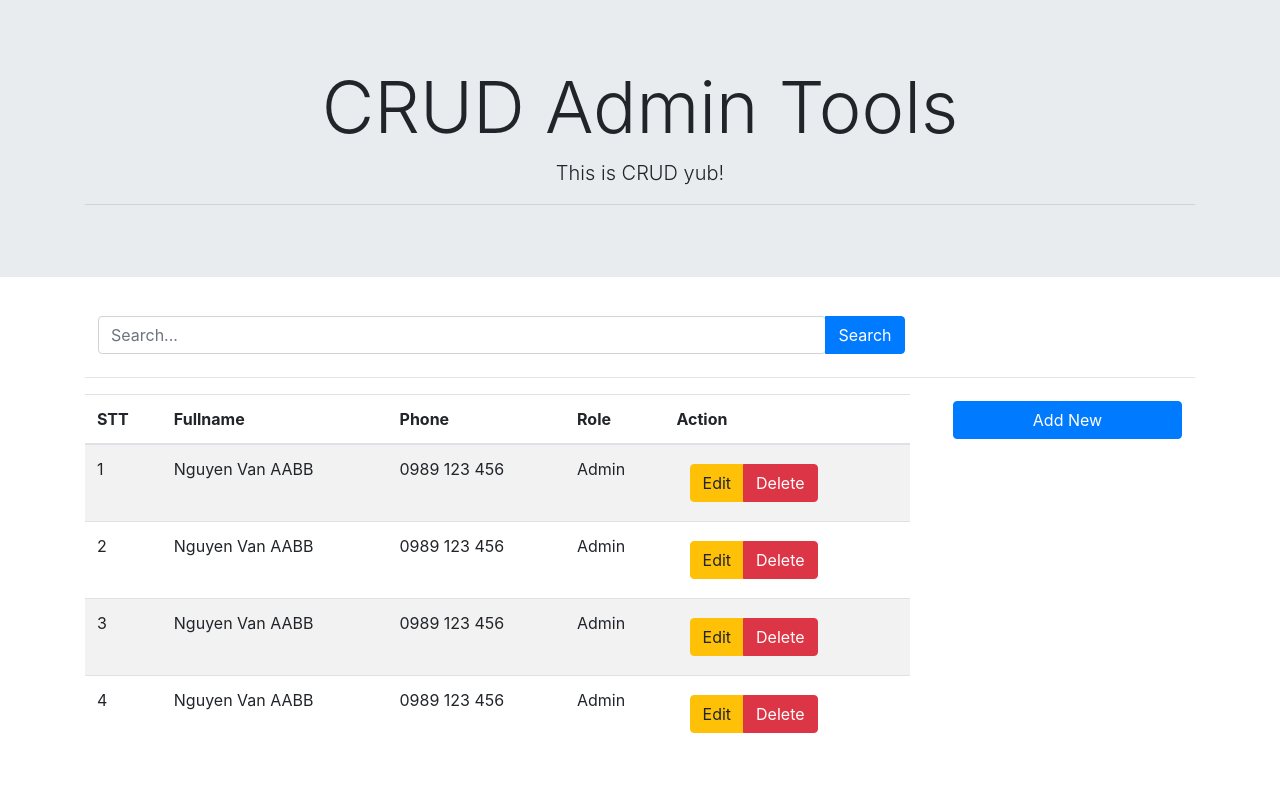
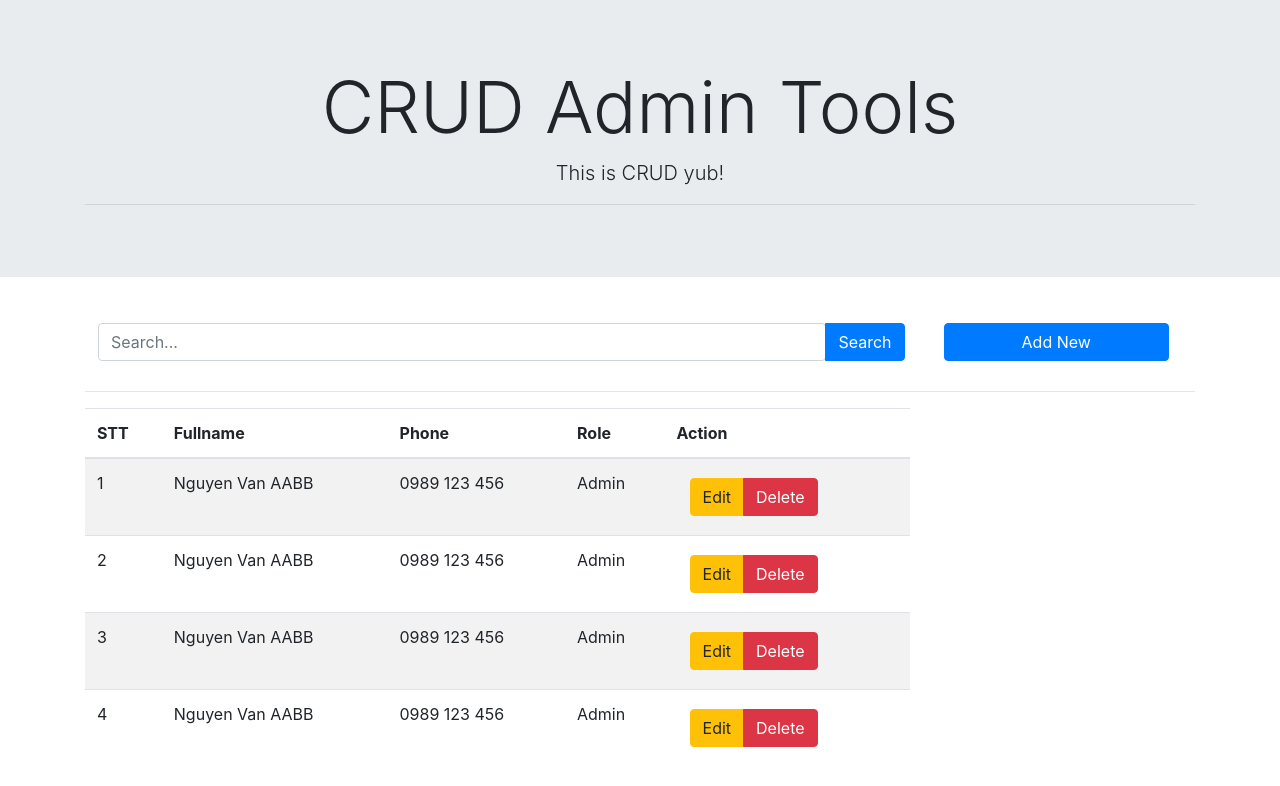
Before and after one commit to nguyenlyminhman/react-admin-tool, a React (Create React App) app: page / in a window 1280 px wide. Shown: the top 786 px of the page. Built offline with nearby package versions, Linux system fonts and the light colour scheme.

Commit message:
Hide & Show "User Form" ( parent - child)

```diff
--- a/src/components/App.js
+++ b/src/components/App.js
@@ -1,4 +1,4 @@
-import React from 'react';
+import React, { Component } from 'react';
 import Header from './Header';
 import Search from './Search';
 import DataTable from './DataTable';
@@ -6,21 +6,32 @@ import NewUserForm from './NewUserForm';
 // import logo from './logo.svg';
 // import './App.css';
 
-function App() {
-  return (
-    <div>
+class App extends Component {
+
+  constructor(props) {
+    super(props);
+    this.state = {
+      isShowNewUserForm: false,
+    }
+  }
+
+  toggleUserForm = () => {
+    this.setState({ isShowNewUserForm: !this.state.isShowNewUserForm })
+  }
+
+  render() {
+    return <div>
       <Header />
       <div className="searchForm">
         <div className="container">
           <div className="row">
-            <Search />
+            <Search isShow={this.state.isShowNewUserForm} toggleUserForm={()=>this.toggleUserForm()} />
             <DataTable />
-            <NewUserForm />
+            <NewUserForm isShow={this.state.isShowNewUserForm} />
           </div>
         </div>
       </div>
     </div>
-  );
+  }
 }
-
 export default App;
--- a/src/components/NewUserForm.jsx
+++ b/src/components/NewUserForm.jsx
@@ -3,11 +3,11 @@ import React, { Component } from 'react';
 class NewUserForm extends Component {
     constructor(props) {
         super(props);
-        this.state = {
-            isShowForm: false,
+        // this.state = {
+        //     isShowForm: false,
+        // }
     }
-    }
-
+    /*
         toggleShowForm = () => {
             this.setState({
                 isShowForm : !this.state.isShowForm
@@ -29,9 +29,9 @@ class NewUserForm extends Component {
                 )
             }
         }
-
-    NewUserForm = () => {
-        if (this.state.isShowForm) {
+    */
+        newUserForm = () => {
+            if (this.props.isShow) {
                 return (
                     <div className="text-left">
                         <div className="card border-primary mb-3" style={{ maxWidth: '18rem' }}>
@@ -63,8 +63,8 @@ class NewUserForm extends Component {
     render() {
         return (
             <div className="col-3">
-                {this.RenderButton()}
-                {this.NewUserForm()}
+                {/* {this.RenderButton()}*/}
+                {this.newUserForm()}
             </div>
         );
     }
--- a/src/components/Search.jsx
+++ b/src/components/Search.jsx
@@ -4,6 +4,22 @@ class Search extends Component {
 
     constructor(props) {
         super(props);
+    }
+
+    renderButton = () => {
+        if (this.props.isShow) {
+            return (
+                <div className="btn btn-group col-12 text-right" >
+                    <div name='1' className="btn  btn-info" onClick={() => this.props.toggleUserForm()}>Close</div>
+                </div>
+            )
+        } else {
+            return (
+                <div className="btn btn-group col-12 text-right">
+                    <div name='2' className="btn  btn-primary" onClick={() => this.props.toggleUserForm()}>Add New</div>
+                </div>
+            )
+        }
     }
 
     render() {
@@ -14,6 +30,9 @@ class Search extends Component {
                         <input type="text" className="form-control" aria-describedby="helpId" placeholder="Search..." />
                         <div className="btn btn-primary">Search</div>
                     </div>
+                    <div className="btn btn-group col-3">
+                        {this.renderButton()}
+                    </div>
                 </div>
                 <hr />
             </div>
```
Lines whose indentation alone changed are shown as unchanged.
